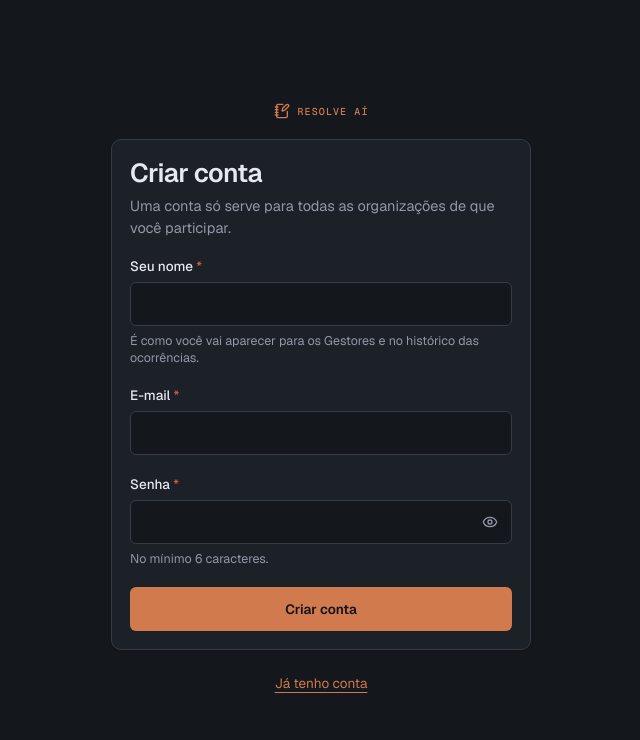
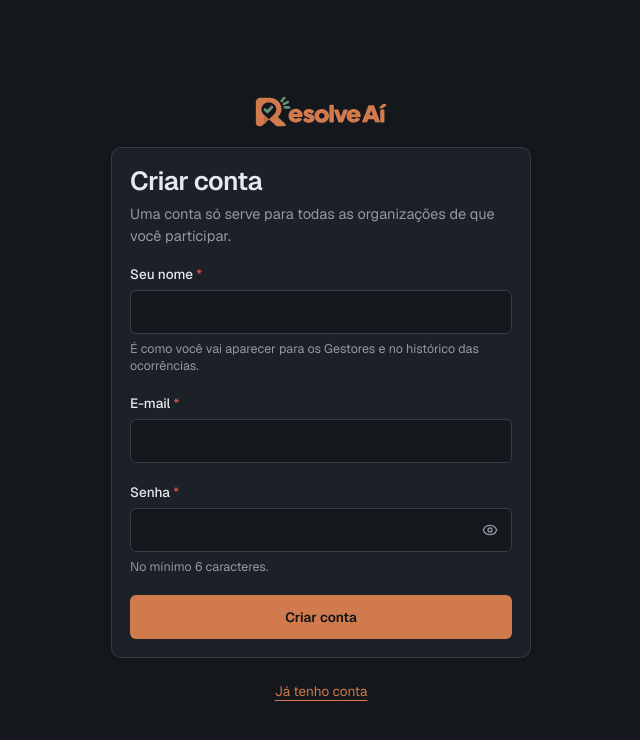
Before and after one commit to natanjunior/8FSDT-Hackathon, a Next.js app: page /criar-conta in a window 1280 px wide. Shown: the top 740 px of the page, without its empty margins (319-959 px from the left). Built offline with nearby package versions, Linux system fonts and the light colour scheme.

Commit message:
feat(76): o logotipo entra na barra e nas telas fora da casca, e o ícone do R na barra estreita

```diff
--- a/src/interface/componentes/casca/barra-superior.tsx
+++ b/src/interface/componentes/casca/barra-superior.tsx
@@ -26,7 +26,7 @@ export function BarraSuperior({
   return (
     <header className="border-linha bg-superficie sticky top-0 z-30 flex h-14 items-center gap-2 border-b px-4 md:h-[60px] md:px-6">
       {children}
-      <MarcaDoProduto />
+      <MarcaDoProduto tamanho="barra" />
       <div className="ml-auto flex items-center gap-2">
         <SeletorDeOrganizacao vinculos={vinculos} organizacaoAtivaId={organizacaoAtivaId} />
         <MenuDePessoa nomeDaPessoa={nomeDaPessoa} emailDaPessoa={emailDaPessoa} />
--- a/src/interface/componentes/marca.tsx
+++ b/src/interface/componentes/marca.tsx
@@ -1,27 +1,64 @@
-import { NotebookPen } from "lucide-react";
+import Image from "next/image";
 
 import { cn } from "@/interface/componentes/utilitarios";
 
 /**
  * **A marca do produto, e ela é uma só.**
  *
- * O ícone mais o rótulo no sétimo papel da escala — mono, versal, e a entreletra de 0,11em que o token carrega (guia §3). O
- * `NotebookPen` é o que a direção do guia §1 descreve: *"o livro de ocorrências"*, o objeto da portaria
- * em que se escreve, se data e se assina.
+ * **O logotipo do dono, desde o item 76.** Até ali era o ícone de caderno com o rótulo em mono versal. Os
+ * arquivos moram em `public/marca/`, consertados antes de entrar (`viewBox`, sem metadado, e os miolos
+ * das letras vazados, para o fundo aparecer no tema escuro).
  *
- * **Dois consumidores, e é por isso que ela é peça:** a barra superior de dentro do produto e a moldura
- * das telas de conta. Até o item 44m a barra escrevia a marca à mão e não tinha ícone; duas marcas
- * diferentes para o mesmo produto é o defeito que este arquivo existe para impedir.
+ * **Imagem, e não SVG no HTML:** o logotipo são 51 KB de caminhos, e embutido ele viria em toda resposta
+ * de página. Como imagem, o navegador o guarda uma vez. O `next/image` não otimiza SVG e serve o arquivo
+ * como está (`image.md:939` do Next 16).
+ *
+ * **Dois tamanhos e nenhum terceiro:** 20 px na barra superior (critério 76.7) e 32 px fora da casca, que
+ * é a moldura das onze telas de conta e o cabeçalho de `/grupo`. **Na barra estreita, abaixo de `md`,
+ * entra o ícone do R** (critério 76.8): com o gatilho da gaveta, o seletor de organização e o menu da
+ * pessoa, o logotipo de 83 px apertaria o seletor num celular de 360 px. As duas imagens estão no
+ * documento e uma sempre com `display: none`, então o leitor de tela ouve a marca uma vez.
+ *
+ * **Consumidores:** a barra superior, a moldura das telas fora da casca (três vezes) e a página do grupo.
+ * Duas marcas diferentes para o mesmo produto é o defeito que este arquivo existe para impedir.
  *
  * **Componente de servidor.**
  */
-export function MarcaDoProduto({ className }: { className?: string }) {
+export function MarcaDoProduto({
+  tamanho = "pagina",
+  className,
+}: {
+  tamanho?: "barra" | "pagina";
+  className?: string;
+}) {
+  if (tamanho === "barra") {
+    return (
+      <span className={cn("flex items-center", className)}>
+        <Image
+          src="/marca/icone.svg"
+          alt="Resolve Aí"
+          width={1412}
+          height={1240}
+          className="h-5 w-auto md:hidden"
+        />
+        <Image
+          src="/marca/logo.svg"
+          alt="Resolve Aí"
+          width={3732}
+          height={900}
+          className="hidden h-5 w-auto md:block"
+        />
+      </span>
+    );
+  }
+
   return (
-    <span className={cn("text-marca flex items-center gap-2", className)}>
-      <NotebookPen aria-hidden="true" className="size-4 shrink-0" />
-      <span className="text-rotulo-coluna font-mono uppercase">
-        Resolve Aí
-      </span>
-    </span>
+    <Image
+      src="/marca/logo.svg"
+      alt="Resolve Aí"
+      width={3732}
+      height={900}
+      className={cn("h-8 w-auto", className)}
+    />
   );
 }
```
Also changed, not shown: 1 other file (tests, documents, lock files or other folders).
